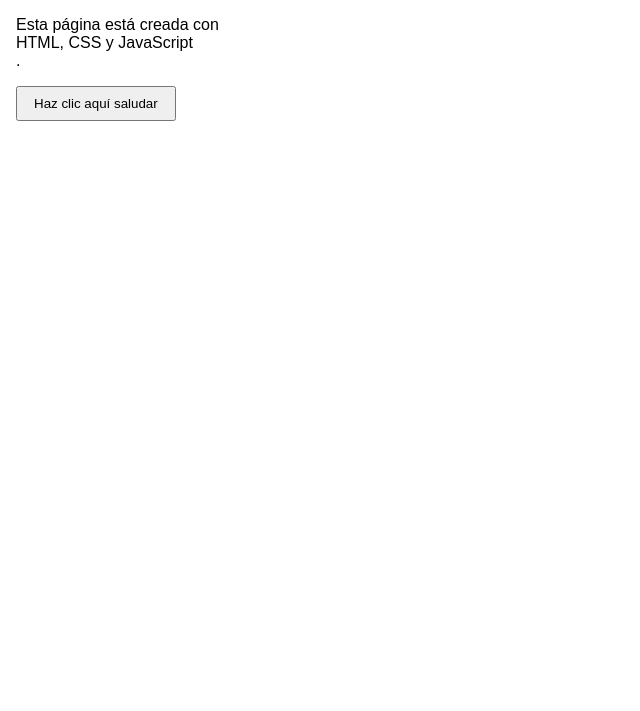
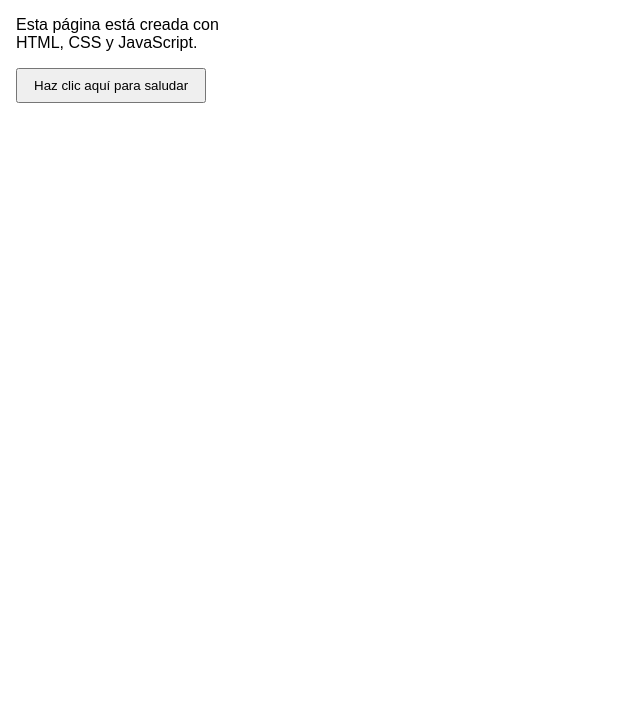
Before and after one commit to SergiTech/portafolio-html, a plain HTML site: page index.html in a window 1280 px wide. Shown: the part 89-800 px from the top of the page, without its empty margins (0-640 px from the left). Drawn offline with Linux system fonts and the light colour scheme.

Commit message:
Update index.html

```diff
--- a/index.html
+++ b/index.html
@@ -24,9 +24,9 @@
   </head>
   <body>
     <h1>Bienvenidos a mi Web</h1>
-    <p>Esta página está creada con <br> HTML, CSS y JavaScript </br>.</p>
+    <p>Esta página está creada con <br> HTML, CSS y JavaScript. </br></p>
 
-    <button id="boton-saludo"> Haz clic aquí saludar </button>
+    <button id="boton-saludo"> Haz clic aquí para saludar </button>
     <p id="mensaje"></p>
 
     <script>
```
